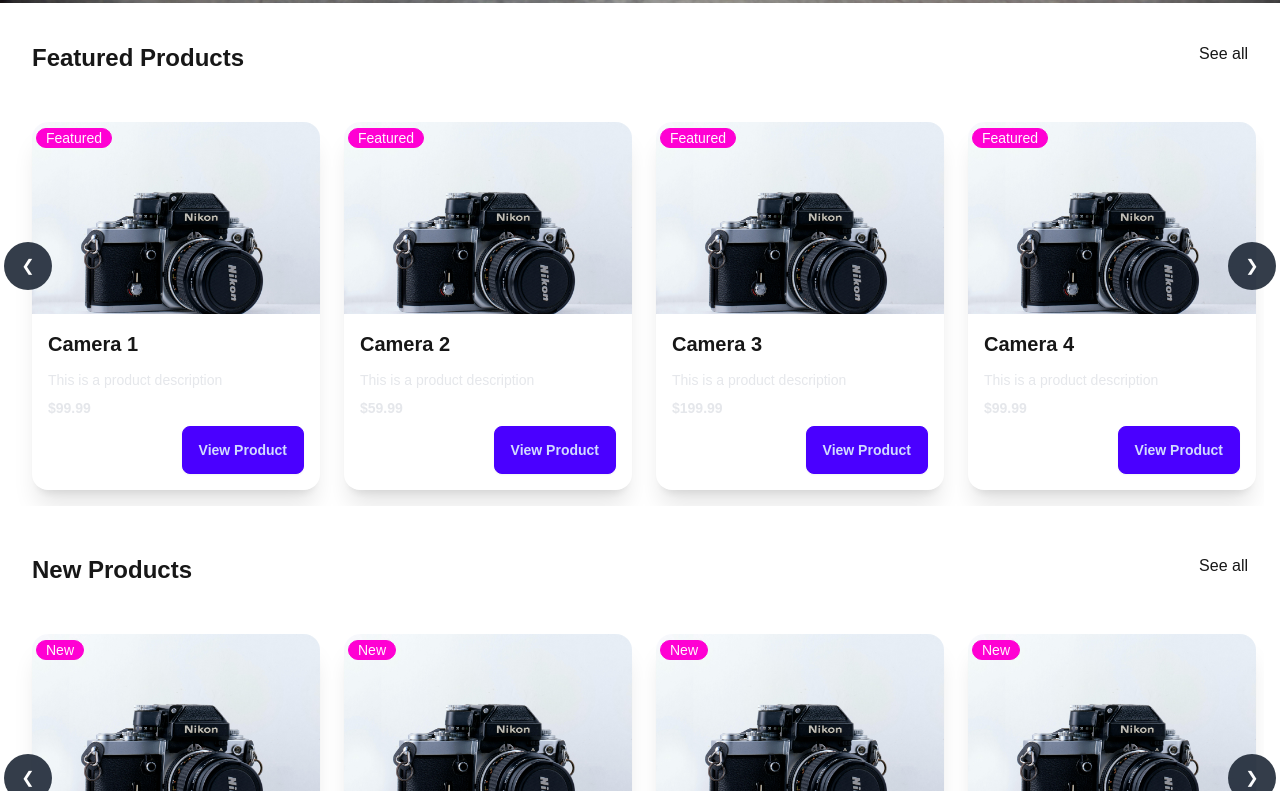
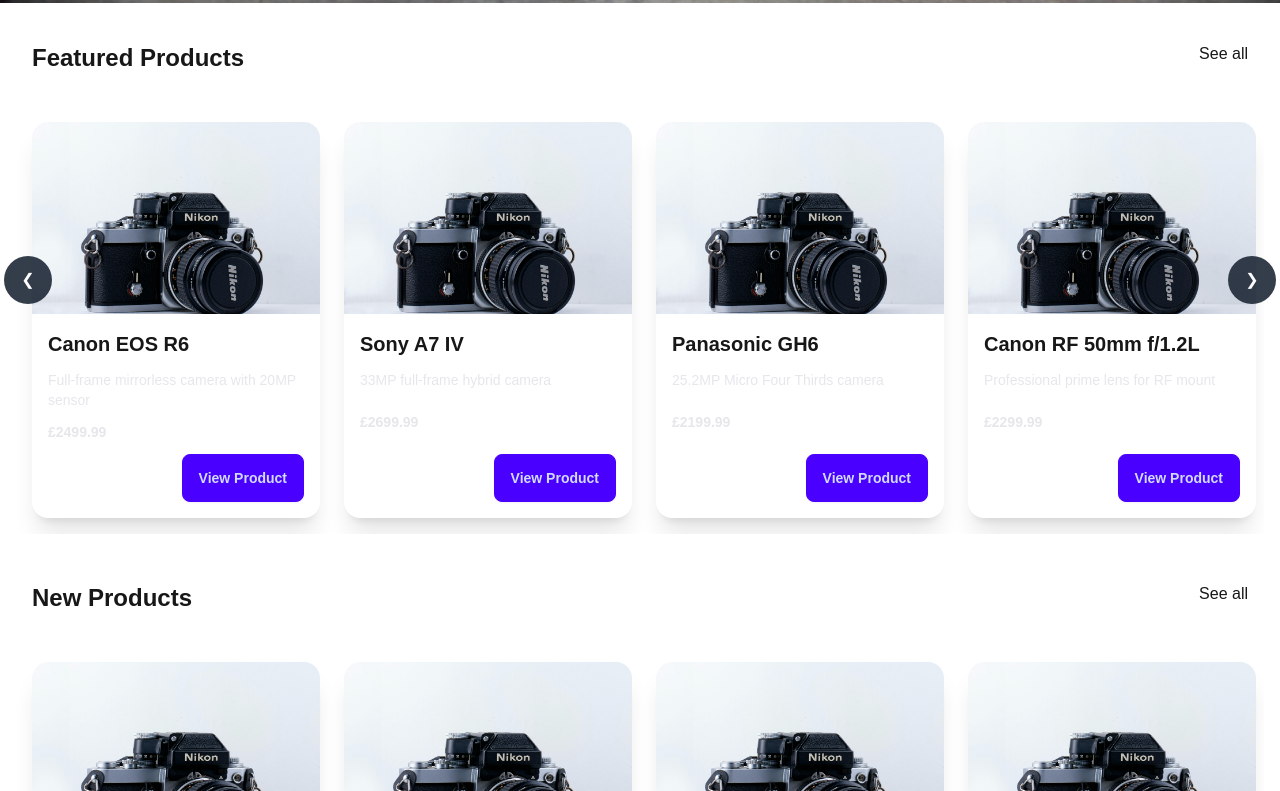
Before and after one commit to olgamitsiuk/pixel-pioneer, a Next.js app: page / in a window 1280 px wide. Shown: the part 669-1460 px from the top of the page. Built offline with nearby package versions, Linux system fonts and the light colour scheme.

Commit message:
Fixed links & updated carousel to use mock data

```diff
--- a/app/components/footer/Footer.tsx
+++ b/app/components/footer/Footer.tsx
@@ -6,7 +6,6 @@
     /*  Footer Link Titles */
   }
   const productLinks = [
-    { title: "All Products" },
     { title: "Cameras" },
     { title: "Lenses" },
     { title: "Lighting" },
@@ -34,10 +33,13 @@
       <div className="footer bg-base-200 text-base-content p-10">
         <nav>
           <h6 className="footer-title">Products</h6>
+          <Link href={`/products`} className="link link-hover">
+            All Products
+          </Link>
           {productLinks.map((product, index) => (
             <Link
               key={index}
-              href={`/products/${product.title.toLowerCase()}`}
+              href={`/products?category=${encodeURIComponent(product.title)}`}
               className="link link-hover"
             >
               {product.title}
--- a/app/components/product/ProductCard.tsx
+++ b/app/components/product/ProductCard.tsx
@@ -6,7 +6,6 @@
   imageSrc: string;
   description: string;
   price: number;
-  tag: string;
   id: number;
 }
 
@@ -15,7 +14,6 @@
   imageSrc,
   description,
   price,
-  tag,
   id,
 }) => {
   return (
@@ -26,7 +24,7 @@
       <div className="card-body flex flex-col">
         <h3 className="card-title">{title}</h3>
         <p className="text-gray-200">{description}</p>
-        <p className="font-semibold text-gray-200">${price}</p>
+        <p className="font-semibold text-gray-200">£{price}</p>
 
         <div className="card-actions justify-end">
           <Link href={`/products/${id}`}>
@@ -34,9 +32,6 @@
           </Link>
         </div>
       </div>
-      <div className="absolute top-1 left-1 z-10">
-        <span className="badge badge-secondary">{tag}</span>
-      </div>
     </div>
   );
 };
--- a/app/components/product/ProductCarousel.tsx
+++ b/app/components/product/ProductCarousel.tsx
@@ -3,7 +3,23 @@
 import ProductCard from "./ProductCard";
 import Link from "next/link";
 
-const ProductCarousel = ({ title, products }) => {
+interface Product {
+  id: number;
+  product_name: string;
+  image: string;
+  description: string;
+  price: number;
+}
+
+interface ProductCarouselProps {
+  title: string;
+  products: Product[];
+}
+
+const ProductCarousel: React.FC<ProductCarouselProps> = ({
+  title,
+  products,
+}) => {
   const carouselRef = useRef<HTMLDivElement | null>(null);
 
   // Scroll left by the width of one product card
@@ -30,7 +46,6 @@
       const scrollDistance =
         carouselRef.current.querySelector(".carousel-item")?.clientWidth || 0;
 
-      // Only prevent default (vertical scrolling) if we're hovering over the carousel
       if (event.deltaY !== 0) {
         event.preventDefault(); // Prevent vertical scrolling
 
@@ -67,7 +82,14 @@
       {/* Product Group Title */}
       <div className="p-4 flex justify-between">
         <h2 className="text-2xl font-bold mb-4">{title}</h2>
-        <Link href={`/products`} className="link link-hover">
+        <Link
+          href={
+            title === "Featured Products"
+              ? "/products?viewAll=featured"
+              : "/products?viewAll=new"
+          }
+          className="link link-hover"
+        >
           See all
         </Link>
       </div>
@@ -91,11 +113,11 @@
             className="carousel-item flex-shrink-0 snap-center"
           >
             <ProductCard
-              title={product.title}
-              imageSrc={product.imageSrc}
+              title={product.product_name}
+              imageSrc={product.image}
               description={product.description}
               price={product.price}
-              tag={product.tag}
+              id={product.id}
             />
           </div>
         ))}
--- a/app/page.tsx
+++ b/app/page.tsx
@@ -1,107 +1,10 @@
 import Carousel from "./components/carousel/Carousel";
 import ProductCarousel from "./components/product/ProductCarousel";
+import { mockProducts } from "./products/mockProducts";
 
-const featuredProducts = [
-  {
-    id: 1,
-    title: "Camera 1",
-    imageSrc: "/assets/img/camera.jpg",
-    description: "This is a product description",
-    price: 99.99,
-    tag: "Featured",
-  },
-  {
-    id: 2,
-    title: "Camera 2",
-    imageSrc: "/assets/img/camera.jpg",
-    description: "This is a product description",
-    price: 59.99,
-    tag: "Featured",
-  },
-  {
-    id: 3,
-    title: "Camera 3",
-    imageSrc: "/assets/img/camera.jpg",
-    description: "This is a product description",
-    price: 199.99,
-    tag: "Featured",
-  },
-  {
-    id: 4,
-    title: "Camera 4",
-    imageSrc: "/assets/img/camera.jpg",
-    description: "This is a product description",
-    price: 99.99,
-    tag: "Featured",
-  },
-  {
-    id: 5,
-    title: "Camera 5",
-    imageSrc: "/assets/img/camera.jpg",
-    description: "This is a product description",
-    price: 59.99,
-    tag: "Featured",
-  },
-  {
-    id: 6,
-    title: "Camera 6",
-    imageSrc: "/assets/img/camera.jpg",
-    description: "This is a product description",
-    price: 199.99,
-    tag: "Featured",
-  },
-];
-
-const newProducts = [
-  {
-    id: 1,
-    title: "Camera 1",
-    imageSrc: "/assets/img/camera.jpg",
-    description: "This is a product description",
-    price: 99.99,
-    tag: "New",
-  },
-  {
-    id: 2,
-    title: "Camera 2",
-    imageSrc: "/assets/img/camera.jpg",
-    description: "This is a product description",
-    price: 59.99,
-    tag: "New",
-  },
-  {
-    id: 3,
-    title: "Camera 3",
-    imageSrc: "/assets/img/camera.jpg",
-    description: "This is a product description",
-    price: 199.99,
-    tag: "New",
-  },
-  {
-    id: 4,
-    title: "Camera 4",
-    imageSrc: "/assets/img/camera.jpg",
-    description: "This is a product description",
-    price: 99.99,
-    tag: "New",
-  },
-  {
-    id: 5,
-    title: "Camera 5",
-    imageSrc: "/assets/img/camera.jpg",
-    description: "This is a product description",
-    price: 59.99,
-    tag: "New",
-  },
-  {
-    id: 6,
-    title: "Camera 6",
-    imageSrc: "/assets/img/camera.jpg",
-    description: "This is a product description",
-    price: 199.99,
-    tag: "New",
-  },
-];
+// Filtered featured and new products
+const featuredProducts = mockProducts.filter((product) => product.feature);
+const newProducts = mockProducts.filter((product) => product.is_new);
 
 export default function Home() {
   return (
--- a/app/products/page.tsx
+++ b/app/products/page.tsx
@@ -1,21 +1,31 @@
-import Link from 'next/link';
-import { mockProducts, Product } from './mockProducts';
-import ProductCard from '../components/product-card/ProductCard';
+import Link from "next/link";
+import { mockProducts, Product } from "./mockProducts";
+import ProductCard from "../components/product/ProductCard";
 
 interface PageProps {
   searchParams: Promise<{ [key: string]: string | string[] | undefined }>;
 }
 
 export default async function ProductListPage({ searchParams }: PageProps) {
-
   const resolvedParams = await searchParams;
   const category = resolvedParams.category as string | undefined;
-	const pageTitle = category ? decodeURIComponent(category) : 'All Products';
+  const viewAll = resolvedParams.viewAll as string | undefined;
 
+  let pageTitle = "All Products";
   let products = mockProducts;
-	if (category) {
-		products = mockProducts.filter((product: Product) =>
-			product.category.toLowerCase() === decodeURIComponent(category).toLowerCase()
+
+  if (viewAll === "featured") {
+    pageTitle = "All Featured Products";
+    products = mockProducts.filter((product: Product) => product.feature);
+  } else if (viewAll === "new") {
+    pageTitle = "All New Products";
+    products = mockProducts.filter((product: Product) => product.is_new);
+  } else if (category) {
+    pageTitle = decodeURIComponent(category);
+    products = mockProducts.filter(
+      (product: Product) =>
+        product.category.toLowerCase() ===
+        decodeURIComponent(category).toLowerCase()
     );
   }
 
@@ -31,10 +41,9 @@
               <Link href="/products">Products</Link>
             </li>
             {category && (
-							<li className="text-primary">
-								{decodeURIComponent(category)}
-							</li>
+              <li className="text-primary">{decodeURIComponent(category)}</li>
             )}
+            {viewAll && <li className="text-primary">{pageTitle}</li>}
           </ul>
         </div>
 
@@ -51,7 +60,6 @@
               imageSrc={product.image}
               description={product.description}
               price={product.price}
-							tag={product.is_new ? 'New' : product.feature ? 'Featured' : ''}
             />
           ))}
         </div>
```
Lines whose indentation alone changed are shown as unchanged.
